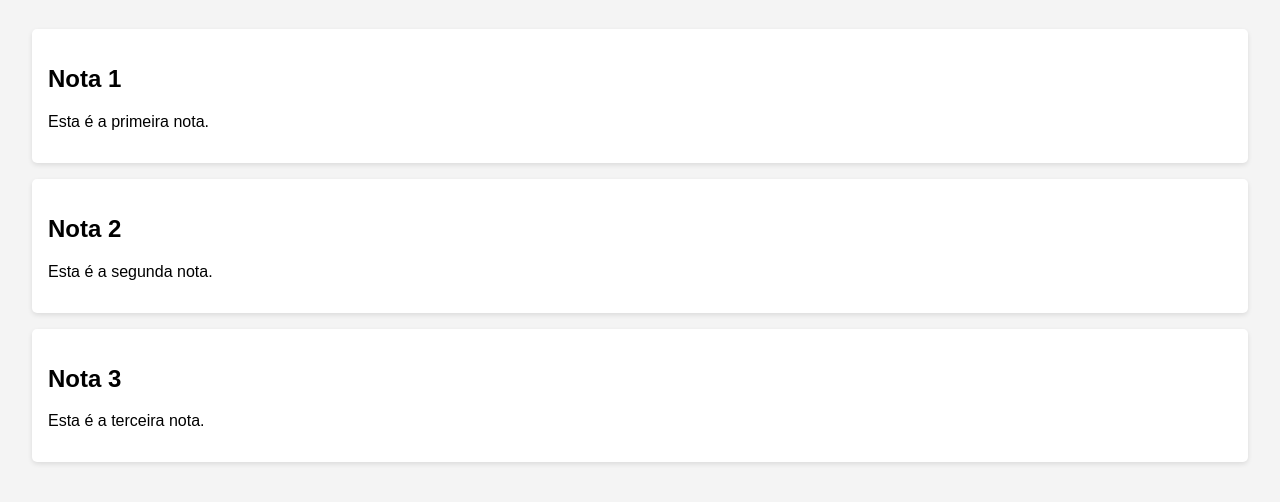
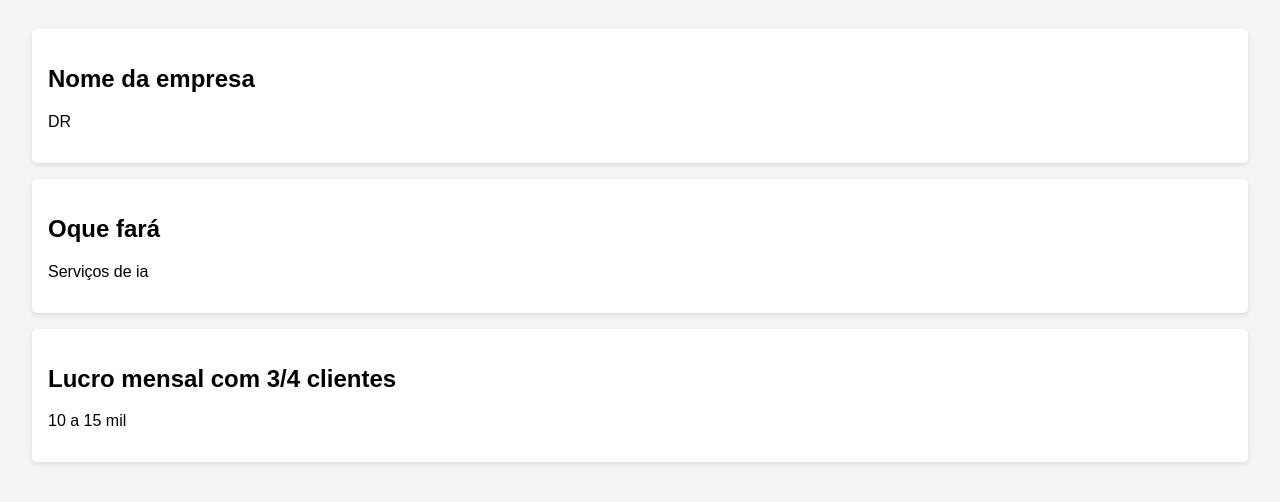
Before and after one commit to draveyravey-cell/teste, a plain HTML site: page notas.html in a window 1280 px wide. Shown: the part 72-574 px from the top of the page. Drawn offline with Linux system fonts and the light colour scheme.

Commit message:
Update notas.html

```diff
--- a/notas.html
+++ b/notas.html
@@ -26,16 +26,16 @@
 <body>
     <h1>Minhas Notas</h1>
     <div class="note">
-        <h2>Nota 1</h2>
-        <p>Esta é a primeira nota.</p>
+        <h2>Nome da empresa</h2>
+        <p>DR</p>
     </div>
     <div class="note">
-        <h2>Nota 2</h2>
-        <p>Esta é a segunda nota.</p>
+        <h2>Oque fará</h2>
+        <p>Serviços de ia</p>
     </div>
     <div class="note">
-        <h2>Nota 3</h2>
-        <p>Esta é a terceira nota.</p>
+        <h2>Lucro mensal com 3/4 clientes</h2>
+        <p>10 a 15 mil</p>
     </div>
 </body>
 </html>
```
